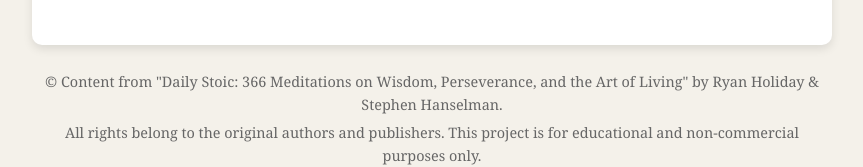
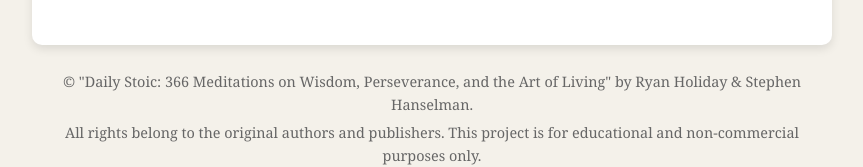
Before and after one commit to ByteRoman/Python-Daily-Stoic, a plain HTML site: page index.html in a window 1280 px wide. Shown: the part 580-747 px from the top of the page, without its empty margins (208-1071 px from the left). Drawn offline with Linux system fonts and the light colour scheme.

Commit message:
A Minor Fix in index.html

```diff
--- a/index.html
+++ b/index.html
@@ -13,7 +13,7 @@
     </div>
 
     <footer>
-        <p>© Content from "Daily Stoic: 366 Meditations on Wisdom, Perseverance, and the Art of Living" by Ryan Holiday & Stephen Hanselman.</p>
+        <p>© "Daily Stoic: 366 Meditations on Wisdom, Perseverance, and the Art of Living" by Ryan Holiday & Stephen Hanselman.</p>
         <p>All rights belong to the original authors and publishers. This project is for educational and non-commercial purposes only.</p>
         <p>Script and page created by ByteRoman. <a href="https://github.com/ByteRoman" target="_blank">Visit my GitHub</a></p>
     </footer>
```
